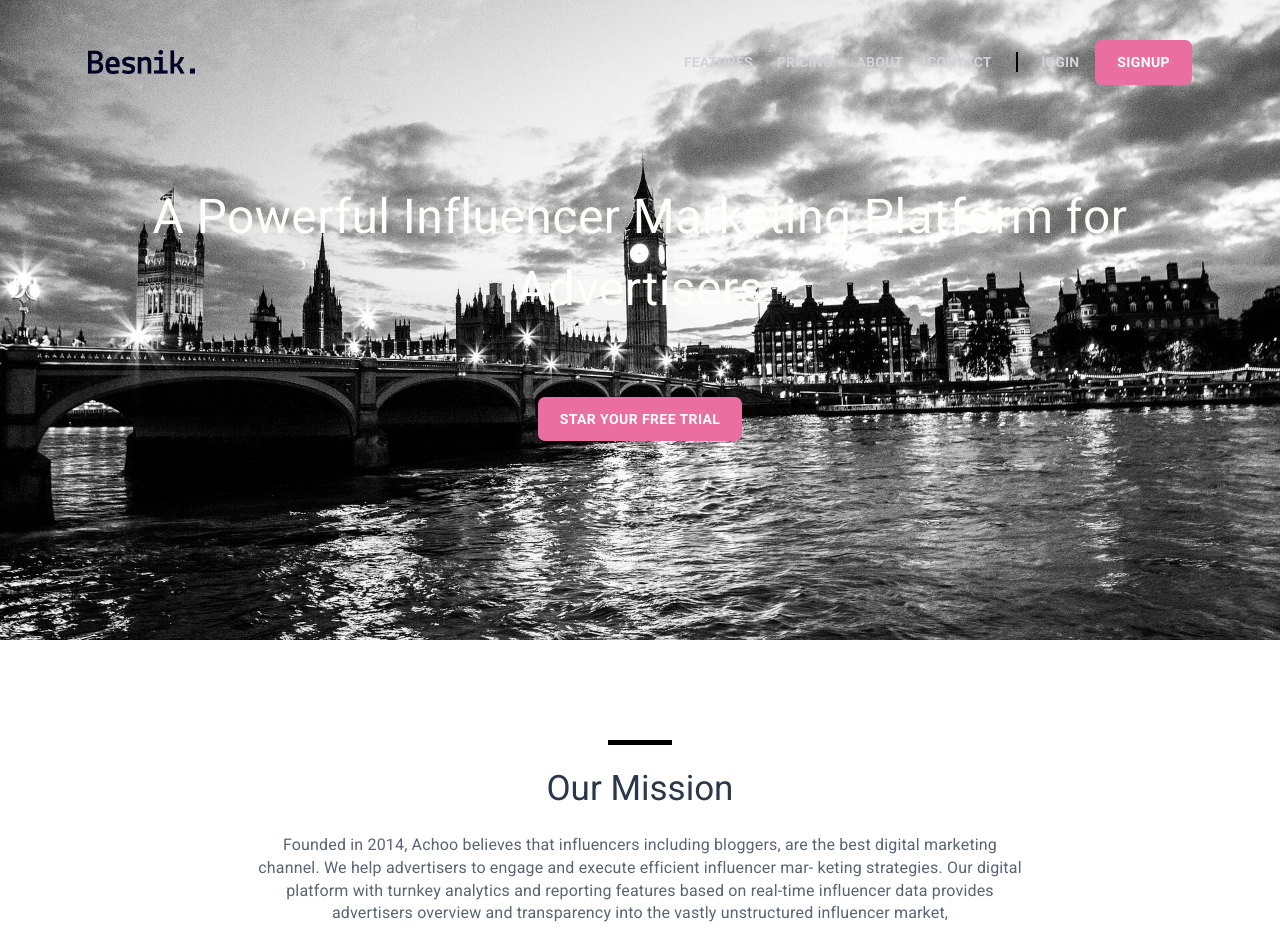
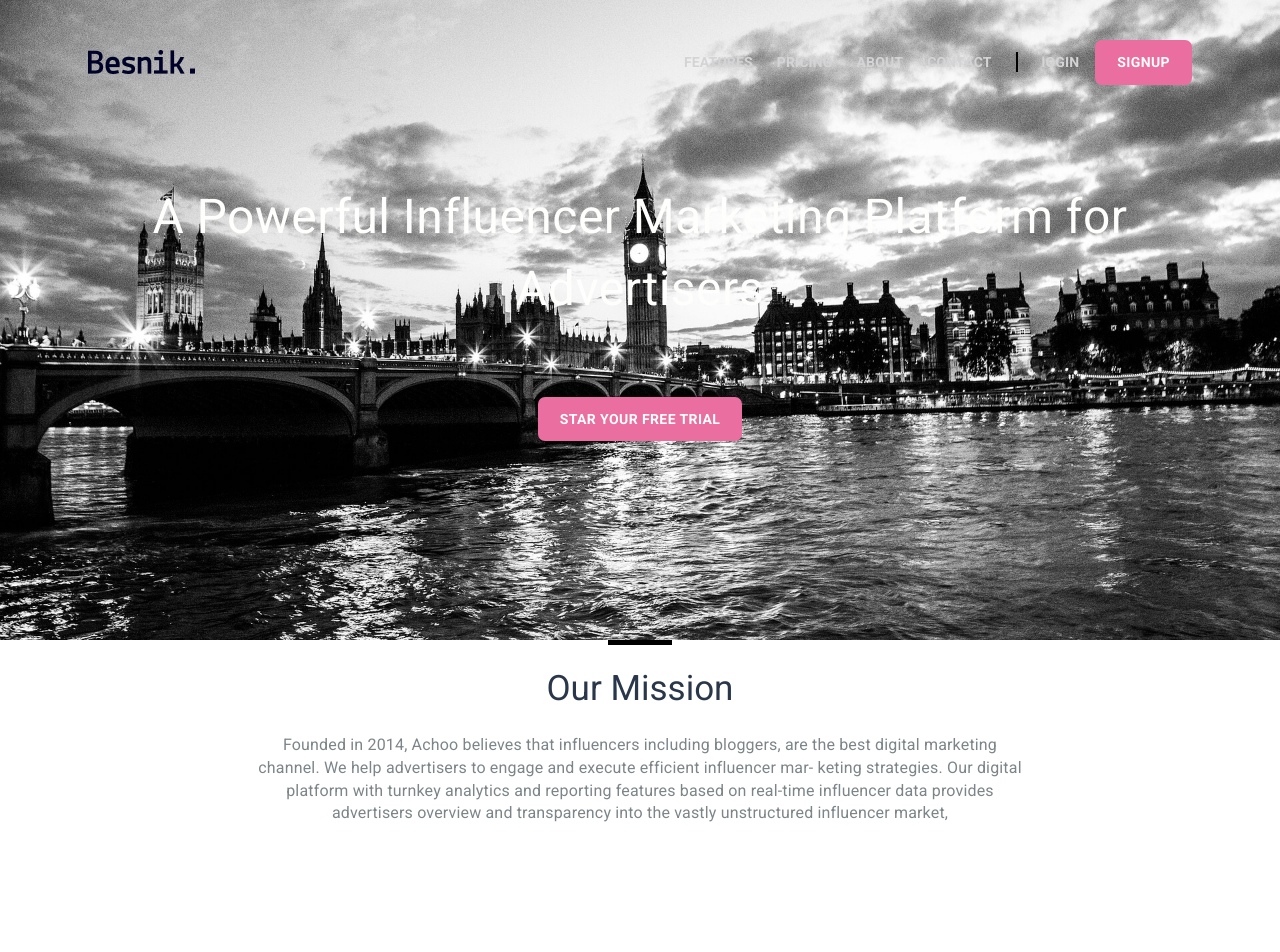
Before and after one commit to sebas-pr2000/Front-end-Prueba, a React (Create React App) app: page / in a window 1280 px wide. Shown: the top 952 px of the page. After the commit the page ends 825 px from the top, so only its background shows below. Built offline with nearby package versions, Linux system fonts and the light colour scheme.

Commit message:
Cambiando Color de Componente Mission.jsx

```diff
--- a/src/containers/Mission.jsx
+++ b/src/containers/Mission.jsx
@@ -13,7 +13,6 @@ const Mission = () => {
     }));
     return (
         <Box sx={{
-            my: "100px",
             display: "flex",
             flexDirection: "column",
             justifyContent: "center",
@@ -44,7 +43,7 @@ const Mission = () => {
                     variant="body2"
                     sx={{
                         fontSize: "16px",
-                        color: "#5A6473",
+                        color: "#7D8589",
                         textAlign: "center",
                     }}
                 >
```
